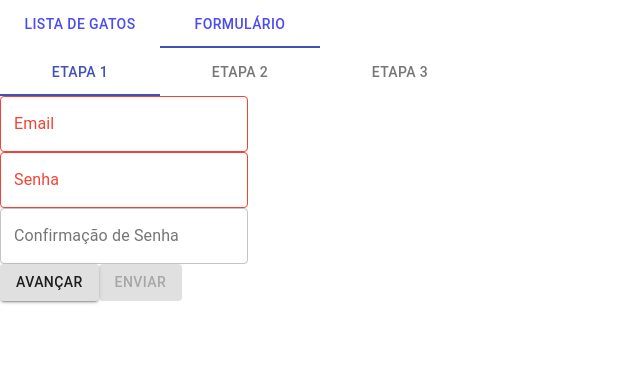
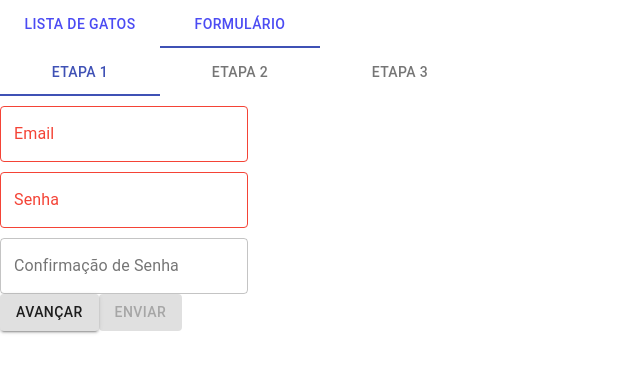
Before and after one commit to ASMThiago/TestTecnicoSGE-FrontEnd, a React (Create React App) app: page /forms in a window 1280 px wide. Shown: the top 372 px of the page, without its empty margins (0-640 px from the left). Built offline with nearby package versions, Linux system fonts and the light colour scheme.

Commit message:
Styles and Fomr fixed bug

```diff
--- a/src/components/style.js
+++ b/src/components/style.js
@@ -22,6 +22,9 @@ const useStyles = makeStyles((theme) => ({
   acorddionDetails: {
     display: 'block',
   },
+  inputs: {
+    margin: '10px 0px 0px 0px'
+  },
 }));
 
 export default useStyles;
--- a/src/pages/Forms.jsx
+++ b/src/pages/Forms.jsx
@@ -4,7 +4,7 @@ import Tabs from '@material-ui/core/Tabs';
 import Tab from '@material-ui/core/Tab';
 import Button from '@material-ui/core/Button';
 import Modal from '@material-ui/core/Modal';
-import useStyles from '../components/style'
+import useStyles from '../components/style';
 import LayoutDefault from '../layouts/LayoutDefault';
 import Etapa1 from '../components/Etapa1';
 import Etapa2 from '../components/Etapa2';
```
